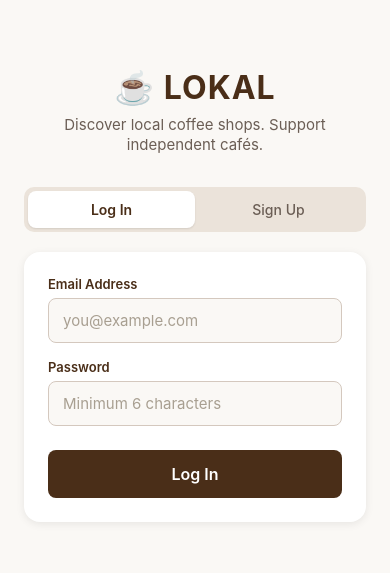
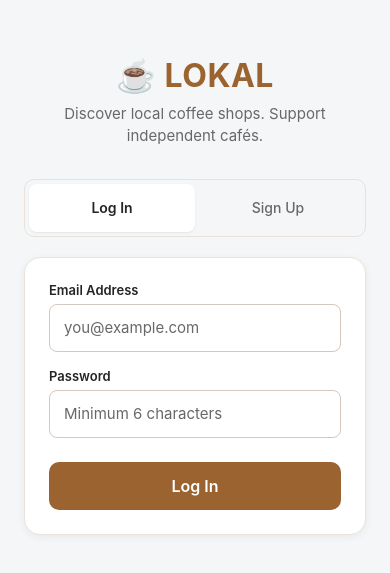
Before and after one commit to layugjohann/lokal, a React Native app in the folder mobile/: screen / in a window 390 px wide. Shown: the part 127-700 px from the top of the page. Built offline with nearby package versions, Linux system fonts and the light colour scheme.

Commit message:
feat(mobile): implement visual tokens and auth personalization pilot (#51)

```diff
--- a/mobile/App.tsx
+++ b/mobile/App.tsx
@@ -11,6 +11,7 @@ import { AuthProvider } from './src/context/AuthContext';
 import { useAuth } from './src/hooks/useAuth';
 import AuthScreen from './src/components/AuthScreen';
 import LokalMapView from './src/components/LokalMapView';
+import { colors, spacing, radii, typography, shadows } from './src/theme/tokens';
 
 function MainAppContent(props?: { authToken?: string | null }) {
   const { status, restorationError, retryRestoration, token, logout } = useAuth();
@@ -46,7 +47,7 @@ function MainAppContent(props?: { authToken?: string | null }) {
           </View>
         ) : (
           <View style={styles.restoringBox}>
-            <ActivityIndicator size="large" color="#4A2E18" />
+            <ActivityIndicator size="large" color={colors.deepCaramel} />
             <Text style={styles.restoringText}>Loading LOKAL...</Text>
           </View>
         )}
@@ -75,77 +76,83 @@ export default function App(props?: { authToken?: string | null } & Record<strin
 const styles = StyleSheet.create({
   container: {
     flex: 1,
-    backgroundColor: '#FAF8F5',
+    backgroundColor: colors.softNeutral,
   },
   centerContainer: {
     flex: 1,
-    backgroundColor: '#FAF8F5',
+    backgroundColor: colors.softNeutral,
     justifyContent: 'center',
     alignItems: 'center',
-    padding: 24,
+    padding: spacing.xl,
   },
   restoringBox: {
     alignItems: 'center',
-    gap: 16,
+    gap: spacing.base,
   },
   restoringText: {
-    color: '#4A2E18',
-    fontSize: 16,
+    color: colors.charcoal,
+    fontSize: typography.body.fontSize,
     fontWeight: '500',
   },
   errorBox: {
-    backgroundColor: '#FFF',
-    borderRadius: 16,
-    padding: 24,
+    backgroundColor: colors.surfaceWhite,
+    borderRadius: radii.card,
+    borderColor: colors.borderNeutral,
+    borderWidth: 1,
+    padding: spacing.xl,
     width: '100%',
-    maxWidth: 340,
+    maxWidth: 360,
     alignItems: 'center',
-    shadowColor: '#000',
-    shadowOffset: { width: 0, height: 2 },
-    shadowOpacity: 0.1,
-    shadowRadius: 6,
-    elevation: 3,
+    ...shadows.card,
   },
   errorTitle: {
-    fontSize: 18,
-    fontWeight: '700',
-    color: '#4A2E18',
-    marginBottom: 8,
+    fontSize: typography.headline.fontSize,
+    fontWeight: typography.headline.fontWeight,
+    color: colors.charcoal,
+    marginBottom: spacing.sm,
   },
   errorDescription: {
-    fontSize: 14,
-    color: '#6B5E55',
+    fontSize: typography.caption.fontSize,
+    color: colors.mutedGray,
     textAlign: 'center',
-    marginBottom: 20,
-    lineHeight: 20,
+    marginBottom: spacing.lg,
+    lineHeight: typography.body.lineHeight,
   },
   errorButtonGroup: {
     flexDirection: 'row',
-    gap: 12,
+    gap: spacing.md,
     justifyContent: 'center',
     alignItems: 'center',
   },
   signOutButton: {
+    minHeight: 48,
+    minWidth: 100,
     backgroundColor: 'transparent',
-    paddingVertical: 10,
-    paddingHorizontal: 20,
-    borderRadius: 8,
+    paddingVertical: spacing.md,
+    paddingHorizontal: spacing.lg,
+    borderRadius: radii.control,
     borderWidth: 1,
-    borderColor: '#D4C8BE',
+    borderColor: colors.borderInput,
+    justifyContent: 'center',
+    alignItems: 'center',
   },
   signOutButtonText: {
-    color: '#4A2E18',
+    color: colors.charcoal,
     fontSize: 14,
     fontWeight: '600',
   },
   retryButton: {
-    backgroundColor: '#4A2E18',
-    paddingVertical: 10,
-    paddingHorizontal: 24,
-    borderRadius: 8,
+    minHeight: 48,
+    minWidth: 100,
+    backgroundColor: colors.deepCaramel,
+    paddingVertical: spacing.md,
+    paddingHorizontal: spacing.xl,
+    borderRadius: radii.control,
+    justifyContent: 'center',
+    alignItems: 'center',
   },
   retryButtonText: {
-    color: '#FFF',
+    color: colors.surfaceWhite,
     fontSize: 14,
     fontWeight: '600',
   },
--- a/mobile/src/components/AuthScreen.tsx
+++ b/mobile/src/components/AuthScreen.tsx
@@ -1,5 +1,6 @@
-import React, { useState } from 'react';
+import React, { useEffect, useState } from 'react';
 import {
+  AccessibilityInfo,
   ActivityIndicator,
   KeyboardAvoidingView,
   Platform,
@@ -11,6 +12,7 @@ import {
   View,
 } from 'react-native';
 import { useAuth } from '../hooks/useAuth';
+import { colors, spacing, radii, typography, shadows } from '../theme/tokens';
 
 type AuthMode = 'login' | 'register';
 
@@ -23,6 +25,23 @@ export default function AuthScreen() {
   const [isSubmitting, setIsSubmitting] = useState(false);
   const [errorMessage, setErrorMessage] = useState<string | null>(null);
   const [infoMessage, setInfoMessage] = useState<string | null>(null);
+  const [focusedField, setFocusedField] = useState<'email' | 'password' | null>(null);
+
+  // Platform-specific screen-reader announcements
+  // On iOS, VoiceOver does not support accessibilityLiveRegion, so announce explicitly.
+  // On Android, accessibilityLiveRegion="polite" announces dynamic text updates automatically,
+  // so we avoid calling announceForAccessibility on Android to prevent duplicate announcements.
+  useEffect(() => {
+    if (errorMessage && Platform.OS === 'ios') {
+      AccessibilityInfo.announceForAccessibility(errorMessage);
+    }
+  }, [errorMessage]);
+
+  useEffect(() => {
+    if (infoMessage && Platform.OS === 'ios') {
+      AccessibilityInfo.announceForAccessibility(infoMessage);
+    }
+  }, [infoMessage]);
 
   const resetFormState = (newMode: AuthMode) => {
     setMode(newMode);
@@ -84,6 +103,7 @@ export default function AuthScreen() {
         contentContainerStyle={styles.scrollContent}
         keyboardShouldPersistTaps="handled"
       >
+        <View style={styles.contentContainer}>
           <View style={styles.header}>
             <Text style={styles.appTitle}>☕ LOKAL</Text>
             <Text style={styles.appSubtitle}>
@@ -96,8 +116,10 @@ export default function AuthScreen() {
               style={[styles.tab, mode === 'login' && styles.activeTab]}
               onPress={() => resetFormState('login')}
               accessibilityRole="button"
+              accessibilityLabel="Log In"
               accessibilityState={{ selected: mode === 'login' }}
               disabled={isSubmitting}
+              activeOpacity={0.8}
             >
               <Text
                 style={[styles.tabText, mode === 'login' && styles.activeTabText]}
@@ -109,8 +131,10 @@ export default function AuthScreen() {
               style={[styles.tab, mode === 'register' && styles.activeTab]}
               onPress={() => resetFormState('register')}
               accessibilityRole="button"
+              accessibilityLabel="Sign Up"
               accessibilityState={{ selected: mode === 'register' }}
               disabled={isSubmitting}
+              activeOpacity={0.8}
             >
               <Text
                 style={[
@@ -125,13 +149,21 @@ export default function AuthScreen() {
 
           <View style={styles.card}>
             {errorMessage && (
-            <View style={styles.errorBanner}>
+              <View
+                style={styles.errorBanner}
+                accessibilityRole="alert"
+                accessibilityLiveRegion="polite"
+              >
                 <Text style={styles.errorText}>{errorMessage}</Text>
               </View>
             )}
 
             {infoMessage && (
-            <View style={styles.infoBanner}>
+              <View
+                style={styles.infoBanner}
+                accessibilityRole="text"
+                accessibilityLiveRegion="polite"
+              >
                 <Text style={styles.infoText}>{infoMessage}</Text>
               </View>
             )}
@@ -139,14 +171,21 @@ export default function AuthScreen() {
             <View style={styles.inputGroup}>
               <Text style={styles.inputLabel}>Email Address</Text>
               <TextInput
-              style={styles.input}
+                style={[
+                  styles.input,
+                  focusedField === 'email' && styles.inputFocused,
+                ]}
                 placeholder="you@example.com"
-              placeholderTextColor="#A89F91"
+                placeholderTextColor={colors.mutedGray}
                 value={email}
                 onChangeText={(text) => {
                   setEmail(text);
                   if (errorMessage) setErrorMessage(null);
                 }}
+                onFocus={() => setFocusedField('email')}
+                onBlur={() =>
+                  setFocusedField((prev) => (prev === 'email' ? null : prev))
+                }
                 autoCapitalize="none"
                 autoCorrect={false}
                 keyboardType="email-address"
@@ -158,14 +197,21 @@ export default function AuthScreen() {
             <View style={styles.inputGroup}>
               <Text style={styles.inputLabel}>Password</Text>
               <TextInput
-              style={styles.input}
+                style={[
+                  styles.input,
+                  focusedField === 'password' && styles.inputFocused,
+                ]}
                 placeholder="Minimum 6 characters"
-              placeholderTextColor="#A89F91"
+                placeholderTextColor={colors.mutedGray}
                 value={password}
                 onChangeText={(text) => {
                   setPassword(text);
                   if (errorMessage) setErrorMessage(null);
                 }}
+                onFocus={() => setFocusedField('password')}
+                onBlur={() =>
+                  setFocusedField((prev) => (prev === 'password' ? null : prev))
+                }
                 secureTextEntry
                 autoCapitalize="none"
                 editable={!isSubmitting}
@@ -187,13 +233,14 @@ export default function AuthScreen() {
               }
             >
               {isSubmitting ? (
-              <ActivityIndicator size="small" color="#FFF" />
+                <ActivityIndicator size="small" color={colors.surfaceWhite} />
               ) : (
                 <Text style={styles.submitButtonText}>
                   {mode === 'login' ? 'Log In' : 'Create Account'}
                 </Text>
               )}
             </TouchableOpacity>
+          </View>
         </View>
       </ScrollView>
     </KeyboardAvoidingView>
@@ -203,130 +250,142 @@ export default function AuthScreen() {
 const styles = StyleSheet.create({
   container: {
     flex: 1,
-    backgroundColor: '#FAF8F5',
+    backgroundColor: colors.softNeutral,
   },
   scrollContent: {
     flexGrow: 1,
     justifyContent: 'center',
-    paddingHorizontal: 24,
-    paddingVertical: 48,
+    paddingHorizontal: spacing.xl,
+    paddingVertical: spacing.xxxl,
+  },
+  contentContainer: {
+    width: '100%',
+    maxWidth: 420,
+    alignSelf: 'center',
   },
   header: {
     alignItems: 'center',
-    marginBottom: 32,
+    marginBottom: spacing.xxl,
   },
   appTitle: {
-    fontSize: 32,
-    fontWeight: '700',
-    color: '#4A2E18',
-    letterSpacing: 1,
-    marginBottom: 8,
+    fontSize: typography.title.fontSize,
+    fontWeight: typography.title.fontWeight,
+    color: colors.deepCaramel,
+    letterSpacing: typography.title.letterSpacing,
+    marginBottom: spacing.sm,
   },
   appSubtitle: {
-    fontSize: 15,
-    color: '#6B5E55',
+    fontSize: typography.subhead.fontSize,
+    color: colors.mutedGray,
     textAlign: 'center',
-    maxWidth: 280,
-    lineHeight: 20,
+    maxWidth: 290,
+    lineHeight: typography.subhead.lineHeight,
   },
   tabContainer: {
     flexDirection: 'row',
-    backgroundColor: '#EBE3DA',
-    borderRadius: 10,
-    padding: 4,
-    marginBottom: 20,
+    backgroundColor: colors.softNeutral,
+    borderColor: colors.borderNeutral,
+    borderWidth: 1,
+    borderRadius: radii.pill,
+    padding: spacing.xs,
+    marginBottom: spacing.lg,
   },
   tab: {
     flex: 1,
-    paddingVertical: 10,
+    minHeight: 48,
     alignItems: 'center',
-    borderRadius: 8,
+    justifyContent: 'center',
+    borderRadius: radii.control,
   },
   activeTab: {
-    backgroundColor: '#FFF',
-    shadowColor: '#000',
-    shadowOffset: { width: 0, height: 1 },
-    shadowOpacity: 0.1,
-    shadowRadius: 2,
-    elevation: 2,
+    backgroundColor: colors.surfaceWhite,
+    ...shadows.tabActive,
   },
   tabText: {
     fontSize: 14,
     fontWeight: '500',
-    color: '#6B5E55',
+    color: colors.mutedGray,
   },
   activeTabText: {
     fontWeight: '600',
-    color: '#4A2E18',
+    color: colors.charcoal,
   },
   card: {
-    backgroundColor: '#FFF',
-    borderRadius: 16,
-    padding: 24,
-    shadowColor: '#000',
-    shadowOffset: { width: 0, height: 2 },
-    shadowOpacity: 0.08,
-    shadowRadius: 8,
-    elevation: 3,
+    backgroundColor: colors.surfaceWhite,
+    borderRadius: radii.card,
+    borderColor: colors.borderNeutral,
+    borderWidth: 1,
+    padding: spacing.xl,
+    ...shadows.card,
   },
   errorBanner: {
-    backgroundColor: '#FDECEA',
-    borderColor: '#F5C6CB',
+    backgroundColor: colors.errorBg,
+    borderColor: colors.errorBorder,
     borderWidth: 1,
-    borderRadius: 8,
-    padding: 12,
-    marginBottom: 16,
+    borderRadius: radii.control,
+    padding: spacing.md,
+    marginBottom: spacing.base,
   },
   errorText: {
-    color: '#D32F2F',
-    fontSize: 13,
-    lineHeight: 18,
+    color: colors.errorText,
+    fontSize: typography.caption.fontSize,
+    lineHeight: typography.caption.lineHeight,
+    fontWeight: '500',
   },
   infoBanner: {
-    backgroundColor: '#E8F5E9',
-    borderColor: '#C8E6C9',
+    backgroundColor: colors.successBg,
+    borderColor: colors.successBorder,
     borderWidth: 1,
-    borderRadius: 8,
-    padding: 12,
-    marginBottom: 16,
+    borderRadius: radii.control,
+    padding: spacing.md,
+    marginBottom: spacing.base,
   },
   infoText: {
-    color: '#2E7D32',
-    fontSize: 13,
-    lineHeight: 18,
+    color: colors.successText,
+    fontSize: typography.caption.fontSize,
+    lineHeight: typography.caption.lineHeight,
+    fontWeight: '500',
   },
   inputGroup: {
-    marginBottom: 16,
+    marginBottom: spacing.base,
   },
   inputLabel: {
-    fontSize: 13,
-    fontWeight: '600',
-    color: '#4A2E18',
-    marginBottom: 6,
+    fontSize: typography.label.fontSize,
+    fontWeight: typography.label.fontWeight,
+    color: colors.charcoal,
+    marginBottom: spacing.xs + 2,
   },
   input: {
-    backgroundColor: '#FAF8F5',
+    minHeight: 48,
+    backgroundColor: colors.surfaceWhite,
     borderWidth: 1,
-    borderColor: '#D4C8BE',
-    borderRadius: 8,
-    paddingHorizontal: 14,
-    paddingVertical: 12,
-    fontSize: 15,
-    color: '#333',
+    borderColor: colors.borderInput,
+    borderRadius: radii.control,
+    paddingHorizontal: spacing.base - 2,
+    paddingVertical: spacing.md,
+    fontSize: typography.body.fontSize,
+    color: colors.charcoal,
+    justifyContent: 'center',
+  },
+  inputFocused: {
+    borderColor: colors.borderFocus,
+    borderWidth: 1.5,
   },
   submitButton: {
-    backgroundColor: '#4A2E18',
-    borderRadius: 8,
-    paddingVertical: 14,
+    minHeight: 48,
+    backgroundColor: colors.deepCaramel,
+    borderRadius: radii.button,
+    paddingVertical: spacing.base - 2,
     alignItems: 'center',
-    marginTop: 8,
+    justifyContent: 'center',
+    marginTop: spacing.sm,
   },
   submitButtonDisabled: {
-    opacity: 0.7,
+    opacity: 0.65,
   },
   submitButtonText: {
-    color: '#FFF',
-    fontSize: 16,
-    fontWeight: '600',
+    color: colors.surfaceWhite,
+    fontSize: typography.button.fontSize,
+    fontWeight: typography.button.fontWeight,
   },
 });
--- /dev/null
+++ b/mobile/src/theme/index.ts
@@ -0,0 +1 @@
+export * from './tokens';
--- /dev/null
+++ b/mobile/src/theme/tokens.ts
@@ -0,0 +1,79 @@
+export const colors = {
+  // Brand & Accents
+  deepCaramel: '#9A6330',
+  warmCaramel: '#C9955A',
+
+  // Surfaces & Backgrounds
+  softNeutral: '#F5F6F8',
+  surfaceWhite: '#FFFFFF',
+
+  // Content & Typography
+  charcoal: '#242424',
+  mutedGray: '#686868',
+
+  // Borders & Dividers
+  borderNeutral: '#E8E2D9',
+  borderInput: '#D4C8BE',
+  borderFocus: '#9A6330',
+
+  // Semantic Feedback States
+  errorText: '#C62828',
+  errorBg: '#FDECEA',
+  errorBorder: '#F5C6CB',
+
+  successText: '#2E7D32',
+  successBg: '#E8F5E9',
+  successBorder: '#C8E6C9',
+} as const;
+
+export const spacing = {
+  xs: 4,
+  sm: 8,
+  md: 12,
+  base: 16,
+  lg: 20,
+  xl: 24,
+  xxl: 32,
+  xxxl: 48,
+} as const;
+
+export const radii = {
+  sm: 6,
+  control: 8,
+  button: 10,
+  pill: 10,
+  card: 16,
+} as const;
+
+export const typography = {
+  title: { fontSize: 32, fontWeight: '700' as const, letterSpacing: 0.5 },
+  headline: { fontSize: 18, fontWeight: '700' as const },
+  subhead: { fontSize: 15, fontWeight: '400' as const, lineHeight: 22 },
+  body: { fontSize: 15, fontWeight: '400' as const, lineHeight: 20 },
+  label: { fontSize: 13, fontWeight: '600' as const },
+  button: { fontSize: 16, fontWeight: '600' as const },
+  caption: { fontSize: 13, fontWeight: '400' as const, lineHeight: 18 },
+} as const;
+
+export const shadows = {
+  card: {
+    shadowColor: '#000',
+    shadowOffset: { width: 0, height: 2 },
+    shadowOpacity: 0.06,
+    shadowRadius: 8,
+    elevation: 2,
+  },
+  tabActive: {
+    shadowColor: '#000',
+    shadowOffset: { width: 0, height: 1 },
+    shadowOpacity: 0.08,
+    shadowRadius: 2,
+    elevation: 2,
+  },
+} as const;
+
+export type Colors = typeof colors;
+export type Spacing = typeof spacing;
+export type Radii = typeof radii;
+export type Typography = typeof typography;
+export type Shadows = typeof shadows;
```
Also changed, not shown: 1 other file (tests, documents, lock files or other folders). Lines whose indentation alone changed are shown as unchanged.
